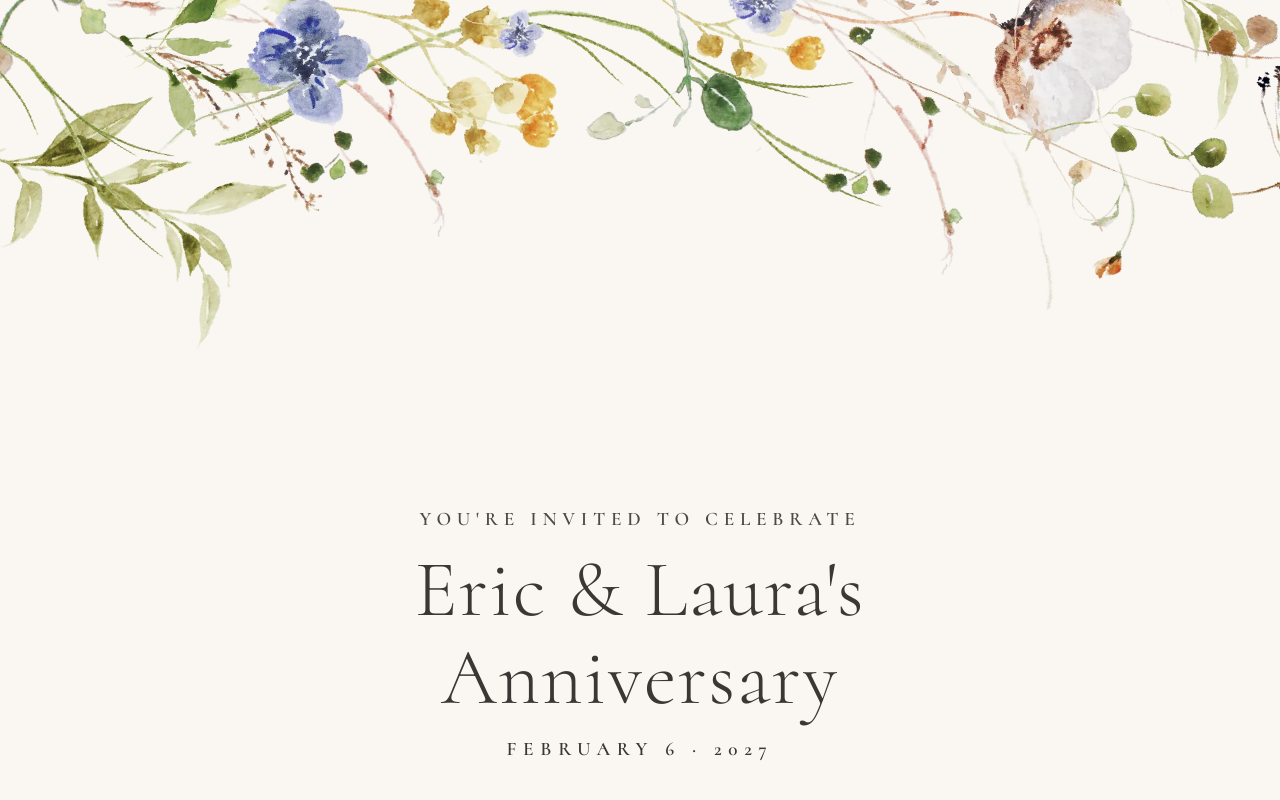
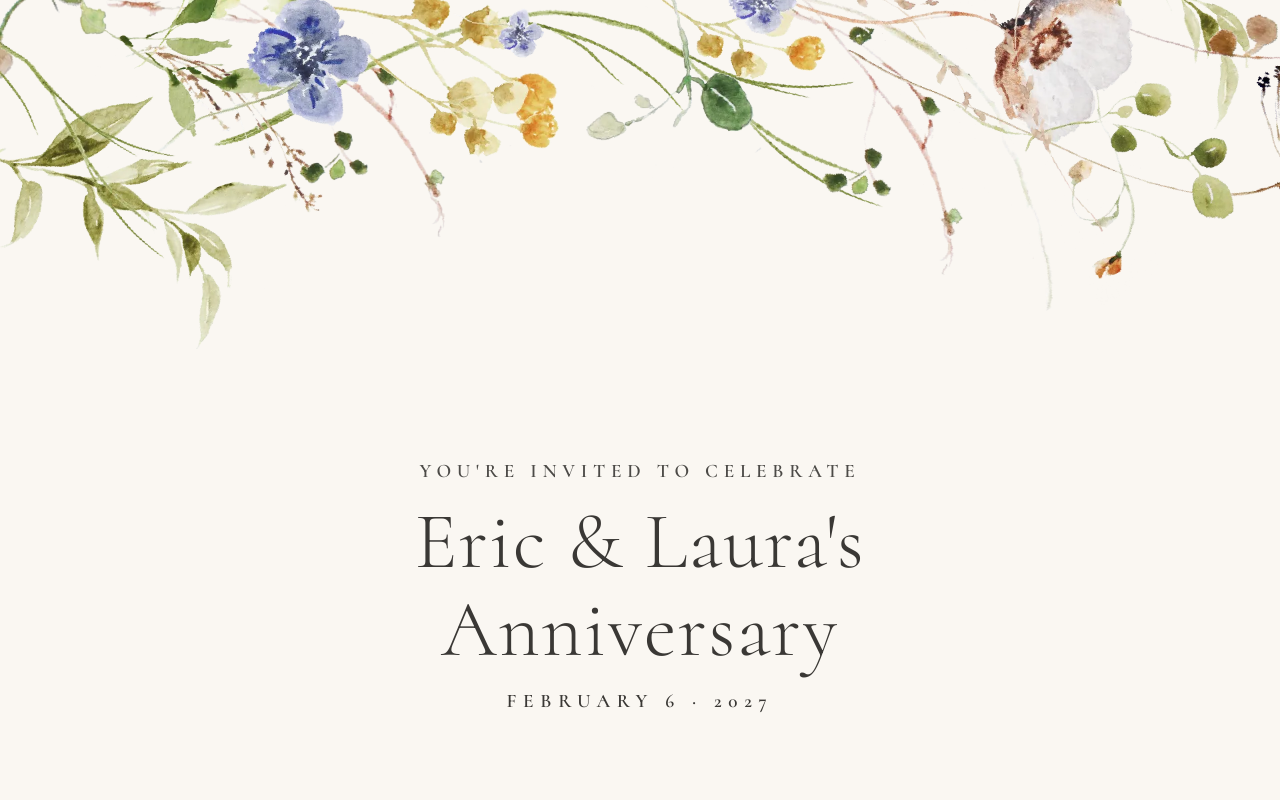
Before and after one commit to canosaer/codespaces-nextjs, a Next.js app: page / in a window 1280 px wide. Shown: the top 800 px of the page. Built offline with nearby package versions, Linux system fonts and the light colour scheme.

Commit message:
padding change

```diff
--- a/pages/index.js
+++ b/pages/index.js
@@ -57,7 +57,7 @@ function Home() {
       </Box>
 
       {/* TITLE (cream) */}
-      <Section variant="cream">
+      <Section variant="cream" sx={{ pt: { xs: 3, md: 4 } }}>
         <Typography variant="overline" sx={{ textAlign: 'center', fontSize: '1.2rem', opacity: 0.9 }}>
           You&apos;re invited to celebrate
         </Typography>
```
